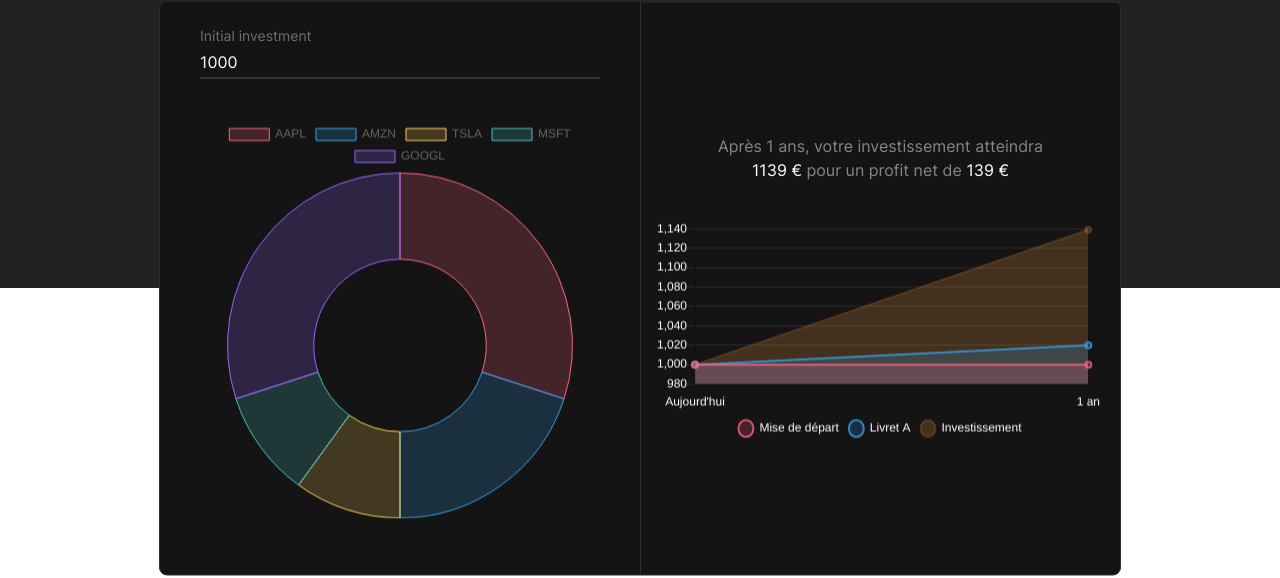
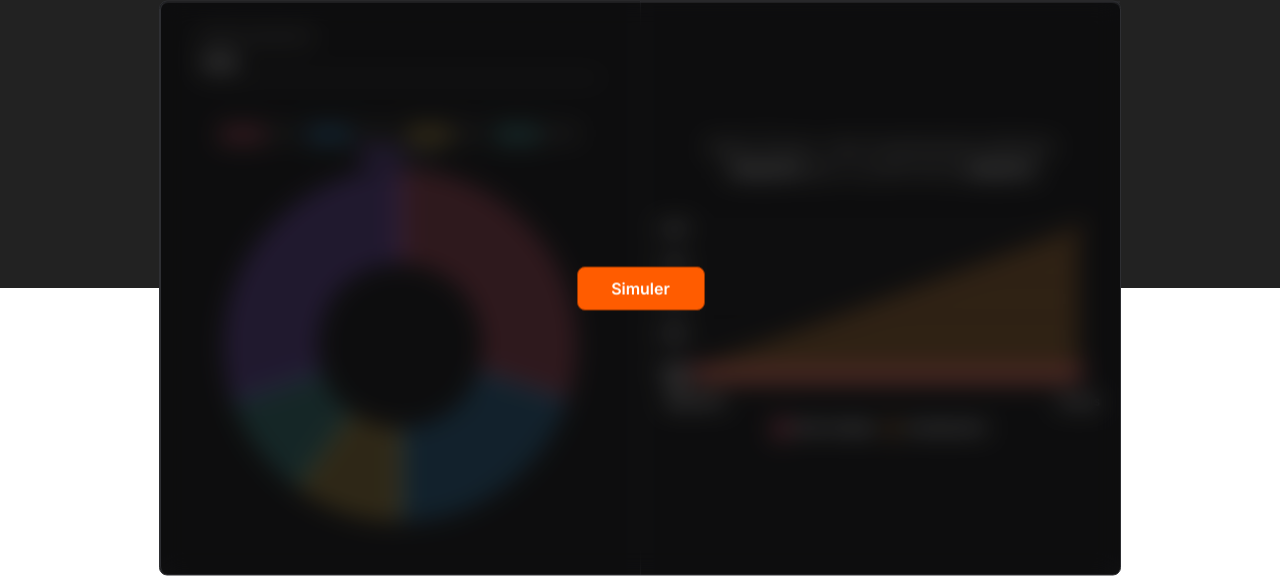
Before and after one commit to ml-market-insight/frontend, a Next.js app: page / in a window 1280 px wide. Shown: the part 575-1153 px from the top of the page. Built offline with nearby package versions, Linux system fonts and the light colour scheme; no server answers.

Commit message:
evol(app): backend financial simulation

```diff
--- a/src/app/page.tsx
+++ b/src/app/page.tsx
@@ -1,4 +1,9 @@
-//import Image from 'next/image';
+'use client';
+
+import axios from 'axios';
+import { useEffect, useState } from 'react';
+
+import { Stock } from '@/lib/models';
 
 import CTABanner from '@/feature/cta';
 import Explanation from '@/feature/explanation';
@@ -6,9 +11,29 @@
 import Panel from '@/feature/panel';
 import SearchBar from '@/feature/searchbar';
 
-//import hero from '/public/images/hero.jpg';
+export default function HomePage() {
+  const [stocks, setStocks] = useState<Stock[]>([]);
+  const [loading, setLoading] = useState(false);
+  const [selectedStocks, setSelectedStocks] = useState<Stock[]>([]);
 
-export default function HomePage() {
+  const fetchStocks = async () => {
+    const response = await axios.get('http://127.0.0.1:5000/fetchAllTickers', {
+      headers: {
+        'Content-Type': 'application/json',
+        'Access-Control-Allow-Origin': '*'
+      }
+    });
+    return response.data;
+  };
+
+  useEffect(() => {
+    setLoading(true);
+    fetchStocks().then((data) => {
+      setStocks(data);
+      setLoading(false);
+    });
+  }, []);
+
   return (
     <main>
       <section className="min-h-screen bg-dark p-12 md:p-24">
@@ -23,10 +48,15 @@
           </p>
         </div>
         {/* <Image src={hero} alt="Hero" className='absolute top-0 left-0 -z-10'/> */}
-        <SearchBar />
+        <SearchBar
+          stocks={stocks}
+          loading={loading}
+          selectedStocks={selectedStocks}
+          setSelectedStocks={setSelectedStocks}
+        />
       </section>
       <section className="flex w-full -translate-y-32 justify-center md:-translate-y-1/4 xl:-translate-y-1/2">
-        <Panel />
+        <Panel selectedStocks={selectedStocks} />
       </section>
       <section className="mb-36 px-12">
         <Explanation />
--- a/src/feature/panel/components/doughnut-chart.tsx
+++ b/src/feature/panel/components/doughnut-chart.tsx
@@ -1,11 +1,15 @@
 import Chart from 'chart.js/auto';
 import { useEffect, useRef } from 'react';
 
-type DoughnutChartProps = React.HTMLAttributes<HTMLDivElement>;
+interface DoughnutChartProps extends React.HTMLAttributes<HTMLDivElement> {
+  portfolio: { ticker: string; weight: number }[];
+}
 
-const DoughnutChart: React.FC<DoughnutChartProps> = ({ ...props }) => {
+const DoughnutChart: React.FC<DoughnutChartProps> = ({ portfolio, ...props }) => {
   const chartRef = useRef<HTMLCanvasElement>(null);
   const chartInstanceRef = useRef<Chart<'doughnut', number[], string> | null>(null);
+  const labels = portfolio.map((stock) => stock.ticker);
+  const data = portfolio.map((stock) => stock.weight * 100);
 
   useEffect(() => {
     const canvas = chartRef.current;
@@ -21,11 +25,11 @@
     chartInstanceRef.current = new Chart(ctx, {
       type: 'doughnut',
       data: {
-        labels: ['AAPL', 'AMZN', 'TSLA', 'MSFT', 'GOOGL'],
+        labels: labels,
         datasets: [
           {
             label: 'Allocation',
-            data: [30, 20, 10, 10, 30],
+            data: data,
             backgroundColor: [
               'rgba(255, 99, 132, 0.2)',
               'rgba(54, 162, 235, 0.2)',
@@ -69,7 +73,16 @@
         chartInstanceRef.current.destroy();
       }
     };
+    // eslint-disable-next-line react-hooks/exhaustive-deps
   }, []);
+
+  useEffect(() => {
+    if (!chartInstanceRef.current) return;
+
+    chartInstanceRef.current.data.labels = labels;
+    chartInstanceRef.current.data.datasets[0].data = data;
+    chartInstanceRef.current.update();
+  }, [portfolio, labels, data]);
 
   return (
     <div {...props}>
--- a/src/feature/panel/index.tsx
+++ b/src/feature/panel/index.tsx
@@ -1,17 +1,82 @@
 'use client';
 
+import axios from 'axios';
 import { useState } from 'react';
+
+import { Stock } from '@/lib/models';
+import { cn } from '@/lib/utils';
 
 import Portfolio from './portfolio';
 import Prediction from './prediction';
 
-const Panel = () => {
+interface PanelProps {
+  selectedStocks: Stock[];
+}
+
+const Panel: React.FC<PanelProps> = ({ selectedStocks }) => {
   const [initial, setInitial] = useState(1000);
+  const [portfolio, setPortfolio] = useState<{ ticker: string; weight: number }[]>([
+    { ticker: 'AAPL', weight: 0.3 },
+    { ticker: 'GOOGL', weight: 0.2 },
+    { ticker: 'MSFT', weight: 0.1 },
+    { ticker: 'AMZN', weight: 0.1 },
+    { ticker: 'TSLA', weight: 0.3 }
+  ]);
+  const [prediction, setPrediction] = useState(1.2);
+  const [reset, setReset] = useState(true);
+  const [loading, setLoading] = useState(false);
+
+  const handleSimulate = async () => {
+    setLoading(true);
+    const selectedTickers = selectedStocks.map((stock) => stock.ticker);
+    const response = await axios.post('http://127.0.0.1:5000/UserSimulation', {
+      tickers: selectedTickers
+    });
+    setPortfolio(response.data.portfolio);
+    setPrediction(response.data.rendement);
+    setReset(false);
+    setLoading(false);
+  };
 
   return (
-    <div className="inline-flex flex-col divide-y divide-lightgrey rounded-lg border border-lightgrey bg-obsidian md:flex-row md:divide-x">
-      <Portfolio initial={initial} setInitial={setInitial} />
-      <Prediction />
+    <div className="relative inline-flex flex-col divide-y divide-lightgrey rounded-lg border border-lightgrey bg-obsidian md:flex-row md:divide-x">
+      <Portfolio initial={initial} setInitial={setInitial} portfolio={portfolio} />
+      <Prediction initial={initial} prediction={prediction} />
+      <div
+        className={cn(
+          'absolute z-10 flex h-full w-full items-center justify-center rounded-lg bg-black bg-opacity-30 backdrop-blur-md',
+          !reset && 'hidden'
+        )}
+      >
+        <button
+          className="flex h-11 w-32 items-center justify-center rounded-lg border border-accentdark bg-accent font-semibold text-white hover:bg-accent/80"
+          onClick={handleSimulate}
+        >
+          {loading ? (
+            <div role="status">
+              <svg
+                aria-hidden="true"
+                className="text-gray-200 dark:text-gray-600 size-4 animate-spin fill-obsidian"
+                viewBox="0 0 100 101"
+                fill="none"
+                xmlns="http://www.w3.org/2000/svg"
+              >
+                <path
+                  d="M100 50.5908C100 78.2051 77.6142 100.591 50 100.591C22.3858 100.591 0 78.2051 0 50.5908C0 22.9766 22.3858 0.59082 50 0.59082C77.6142 0.59082 100 22.9766 100 50.5908ZM9.08144 50.5908C9.08144 73.1895 27.4013 91.5094 50 91.5094C72.5987 91.5094 90.9186 73.1895 90.9186 50.5908C90.9186 27.9921 72.5987 9.67226 50 9.67226C27.4013 9.67226 9.08144 27.9921 9.08144 50.5908Z"
+                  fill="currentColor"
+                />
+                <path
+                  d="M93.9676 39.0409C96.393 38.4038 97.8624 35.9116 97.0079 33.5539C95.2932 28.8227 92.871 24.3692 89.8167 20.348C85.8452 15.1192 80.8826 10.7238 75.2124 7.41289C69.5422 4.10194 63.2754 1.94025 56.7698 1.05124C51.7666 0.367541 46.6976 0.446843 41.7345 1.27873C39.2613 1.69328 37.813 4.19778 38.4501 6.62326C39.0873 9.04874 41.5694 10.4717 44.0505 10.1071C47.8511 9.54855 51.7191 9.52689 55.5402 10.0491C60.8642 10.7766 65.9928 12.5457 70.6331 15.2552C75.2735 17.9648 79.3347 21.5619 82.5849 25.841C84.9175 28.9121 86.7997 32.2913 88.1811 35.8758C89.083 38.2158 91.5421 39.6781 93.9676 39.0409Z"
+                  fill="currentFill"
+                />
+              </svg>
+              <span className="sr-only">Loading...</span>
+            </div>
+          ) : (
+            'Simuler'
+          )}
+        </button>
+      </div>
     </div>
   );
 };
--- a/src/feature/panel/portfolio/index.tsx
+++ b/src/feature/panel/portfolio/index.tsx
@@ -2,11 +2,12 @@
 import Input from '../components/input';
 
 interface PortfolioProps {
+  portfolio: { ticker: string; weight: number }[];
   initial: number;
   setInitial: (initial: number) => void;
 }
 
-const Portfolio: React.FC<PortfolioProps> = ({ initial, setInitial }) => {
+const Portfolio: React.FC<PortfolioProps> = ({ portfolio, initial, setInitial }) => {
   return (
     <section className="w-[480px] px-10 py-4">
       <Input
@@ -16,7 +17,7 @@
         value={initial}
         onChange={(e) => setInitial(Number(e.target.value))}
       />
-      <DoughnutChart className="my-10" />
+      <DoughnutChart className="my-10" portfolio={portfolio} />
     </section>
   );
 };
--- a/src/feature/panel/prediction/index.tsx
+++ b/src/feature/panel/prediction/index.tsx
@@ -1,17 +1,33 @@
 import LineChart from '../components/line-chart';
 
-const Prediction = () => {
+interface PredictionProps {
+  initial: number;
+  prediction: number;
+}
+
+const Prediction: React.FC<PredictionProps> = ({ initial, prediction }) => {
   return (
     <section className="flex w-[480px] flex-col justify-center px-4 py-4 text-gray">
       <div className="mt-10 flex flex-col items-center justify-center">
-        <h5>Après 1 ans, votre investissement atteindra</h5>
+        <h5>Après 10 jours, votre investissement atteindra</h5>
         <h5>
-          <span className="text-white">1139 €</span> pour un profit net de{' '}
-          <span className="text-white">139 €</span>
+          <span className="text-white">
+            {(initial * prediction).toLocaleString('fr-FR', {
+              style: 'currency',
+              currency: 'EUR'
+            })}
+          </span>{' '}
+          pour un profit net de{' '}
+          <span className="text-white">
+            {(initial * prediction - initial).toLocaleString('fr-FR', {
+              style: 'currency',
+              currency: 'EUR'
+            })}
+          </span>
         </h5>
       </div>
 
-      <LineChart className="my-10" />
+      <LineChart className="my-10" initial={initial} prediction={prediction} />
     </section>
   );
 };
--- a/src/feature/searchbar/index.tsx
+++ b/src/feature/searchbar/index.tsx
@@ -1,24 +1,27 @@
 'use client';
 
 import { MagnifyingGlassIcon } from '@heroicons/react/24/solid';
-import axios from 'axios';
-import { useEffect, useState } from 'react';
+import { useState } from 'react';
 
 import { Stock } from '@/lib/models';
 
 import Capsule from './components/capsule';
 import Dropdown from './components/dropdown';
 
-const SearchBar = () => {
+interface SearchBarProps {
+  stocks: Stock[];
+  selectedStocks: Stock[];
+  loading: boolean;
+  setSelectedStocks: (stocks: Stock[]) => void;
+}
+
+const SearchBar: React.FC<SearchBarProps> = ({
+  stocks,
+  selectedStocks,
+  loading,
+  setSelectedStocks
+}) => {
   const [search, setSearch] = useState('');
-  const [stocks, setStocks] = useState<Stock[]>([]);
-  const [loading, setLoading] = useState(false);
-  const [selectedStocks, setSelectedStocks] = useState<Stock[]>([]);
-
-  const fetchStocks = async () => {
-    const response = await axios.get('http://127.0.0.1:5000/fetchAllTickers');
-    return response.data;
-  };
 
   const handleSelect = (stock: Stock) => {
     if (!selectedStocks.some((s) => s.ticker === stock.ticker)) {
@@ -66,14 +69,6 @@
 
   const displayedStocks = autocompleteStocks(search);
 
-  useEffect(() => {
-    setLoading(true);
-    fetchStocks().then((data) => {
-      setStocks(data);
-      setLoading(false);
-    });
-  }, []);
-
   return (
     <div className="m-auto my-16 flex max-w-[832px] flex-col gap-3">
       <div className="group relative w-full">
```
Also changed, not shown: src/feature/panel/components/line-chart.tsx (+17 -13 lines).
